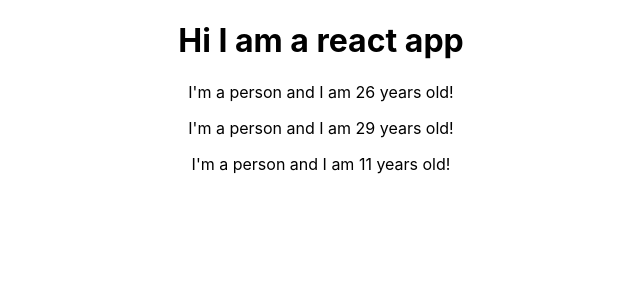
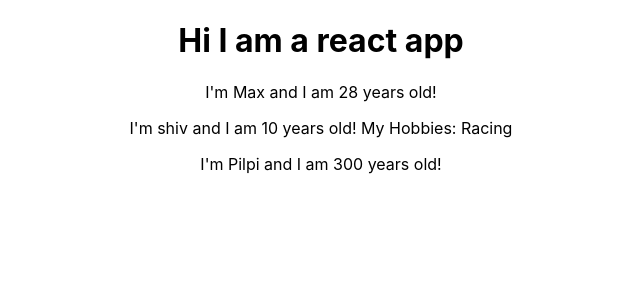
Before and after one commit to shivdotpy/react-complete-guide, a React (Create React App) app: page / in a window 1280 px wide. Shown: the top 300 px of the page, without its empty margins (319-959 px from the left). Built offline with nearby package versions, Linux system fonts and the light colour scheme.

Commit message:
35 props

```diff
--- a/src/App.js
+++ b/src/App.js
@@ -7,9 +7,9 @@
     return (
       <div className="App">
         <h1>Hi I am a react app</h1>
-        <Person></Person>
-        <Person></Person>
-        <Person></Person>
+        <Person name="Max" age="28"></Person>
+        <Person name="shiv" age="10">My Hobbies: Racing</Person>
+        <Person name="Pilpi" age="300"></Person>
       </div>
     );
   }
--- a/src/Person/Person.js
+++ b/src/Person/Person.js
@@ -1,7 +1,7 @@
 import React from 'react';
 
-const person = () => {
-    return <p>I'm a person and I am {Math.floor(Math.random() * 30)} years old!</p>
+const person = (props) => {
+    return <p>I'm {props.name} and I am {props.age} years old! {props.children}</p>
 }
 
 
```
